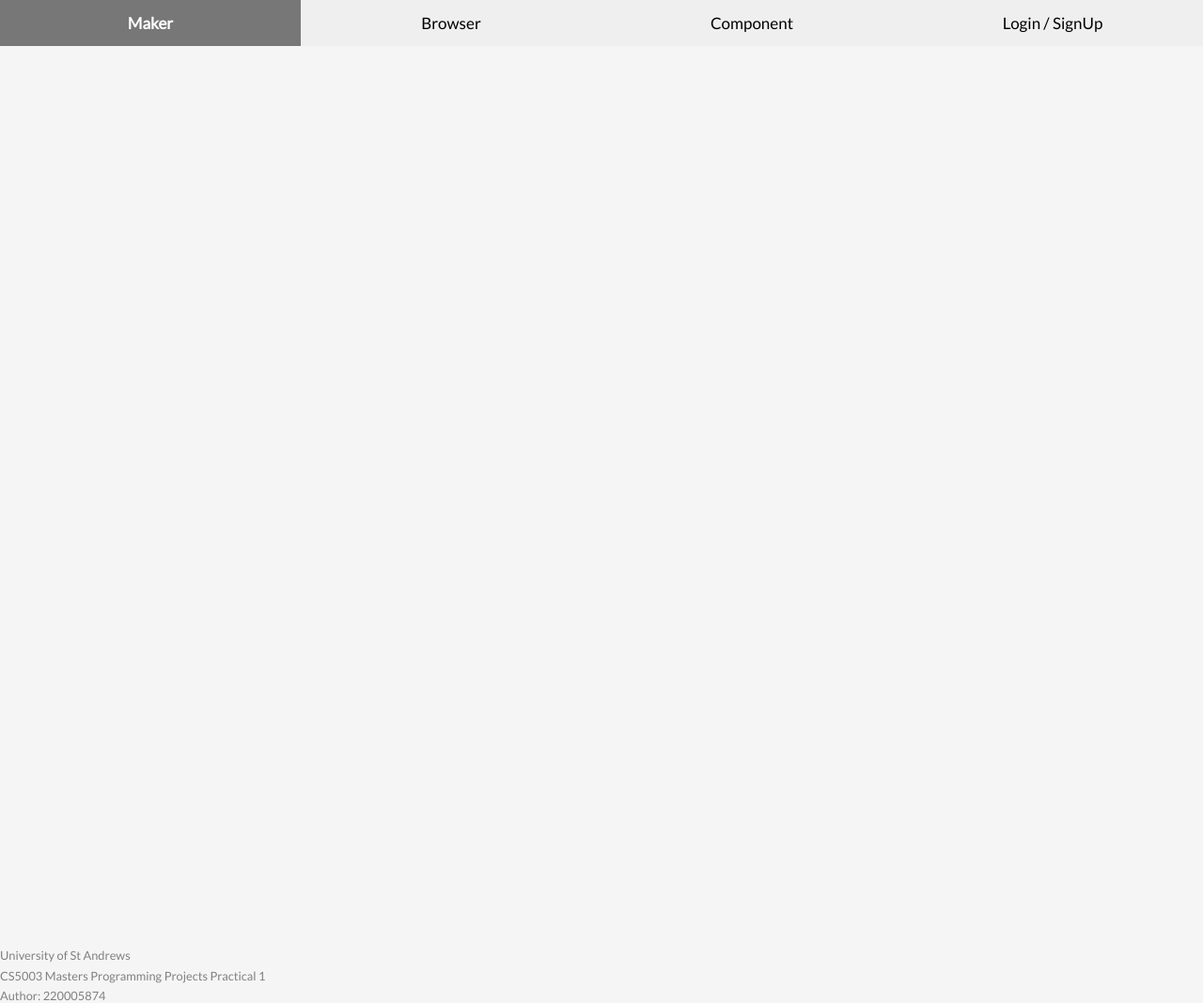
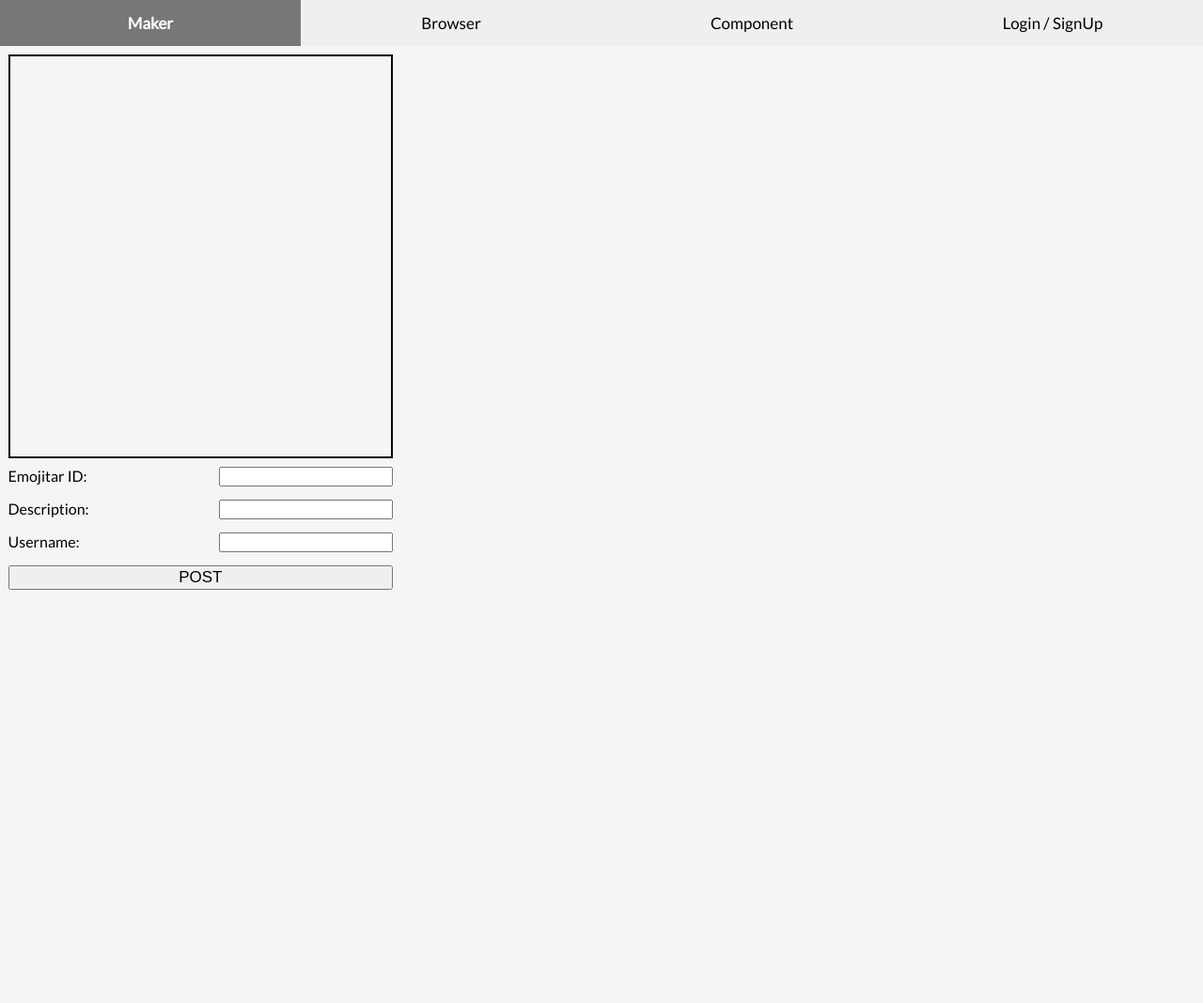
Before and after one commit to YashMadenenni/Emojitar, a plain HTML site: page src/client/index.html in a window 1280 px wide. Shown: the whole page at 94% size. After the commit the page ends 809 px from the top, so only its background shows below. Drawn offline with Linux system fonts and the light colour scheme.

Commit message:
modify layout of maker-left box

```diff
--- a/src/client/display.css
+++ b/src/client/display.css
@@ -30,45 +30,44 @@ body, html{
 }
 .tabcontent {
     display: none;
-    padding: 100px 20px;
-    height: 100%;
+    height: 95%;
 }
 /*
  * Box Display Effect ->> make two boxes display parallelly
  */
-#maker{
+.MakerBox {
+    width: 100%;
+    height: 100%;
     display: flex;
+    flex-wrap: wrap;
 }
-#box1 {
+.emoji-display-box{
+    position: relative;
     flex-basis: 33.33%;
-    border: 1px solid black;
 }
-#box2 {
-    flex-basis: 66.67%;
-    border: 1px solid black;
+.emoji-setting-box{
+    flex-grow: 1;
 }
-#emoji-display{
-    margin-top: 5%;
-    margin-bottom: 5%;
-    margin-left: 5%;
-    margin-right: 10%;
-    width: 200px;
-    height: 200px;
-    border: 1px solid rgb(126, 28, 28);
+/*
+ * Emoji-display-box
+ */
+#emoji-image{
+    border: 2px solid black;
+    margin-top: 2%;
+    margin-left: 2%;
+    margin-right: 2%;
+    padding-top: 100%;
 }
-#emoji-info{
-    margin-top: 5%;
-    margin-bottom: 5%;
-    margin-left: 5%;
+#emoji-info {
+    margin-top: 2%;
+    margin-left: 2%;
+    margin-right: 2%;
 }
-input[type="text"] {
-    width: 200px;
-    height: 30px;
-    padding: 5px;
+#emoji-info input {
+    float: right;
 }
-
-.footerP{
-    font-size: 80%;
-    line-height: 70%;
-    color: grey;
+#postButton {
+    width: 100%;
+    font-size: 17px;
+    box-sizing: border-box;
 }
--- a/src/client/index.html
+++ b/src/client/index.html
@@ -18,9 +18,29 @@
         <button class="tablink" onclick="openPage('Login-SignUp',event)">Login / SignUp</button>
         <!--Tab Content-->
         <div id='Maker' class="tabcontent">
+            <div class="MakerBox">
+                <div class="emoji-display-box">
+                    <div id="emoji-image"></div>
+                    <div id="emoji-info">
+                        <label for="inputID">Emojitar ID:</label>
+                        <input type="text" id="inputID" name="inputID">
+                        <p></p>
 
+                        <label for="inputDescription">Description:</label>
+                        <input type="text" id="inputDescription" name="inputDescription">
+                        <p></p>
+
+                        <label for="inputUsername">Username:</label>
+                        <input type="text" id="inputUsername" name="inputUsername">
+                        <p></p>
+                        <button id="postButton">POST</button>
+                    </div>
+                </div>
+                <div class="emoji-setting-box">
+
+                </div>
+            </div>
         </div>
-
         <div id='Browser' class="tabcontent">
             <p>Browser</p>
         </div>
@@ -32,11 +52,5 @@
         <div id='Login-SignUp' class="tabcontent">
             <p>Login</p>
         </div>
-        <!--Footer Information-->
-        <footer>
-            <p class="footerP">University of St Andrews</p>
-            <p class="footerP">CS5003 Masters Programming Projects Practical 1</p>
-            <p class="footerP">Author: 220005874</p>
-        </footer>
     </body>
 </html>
```
